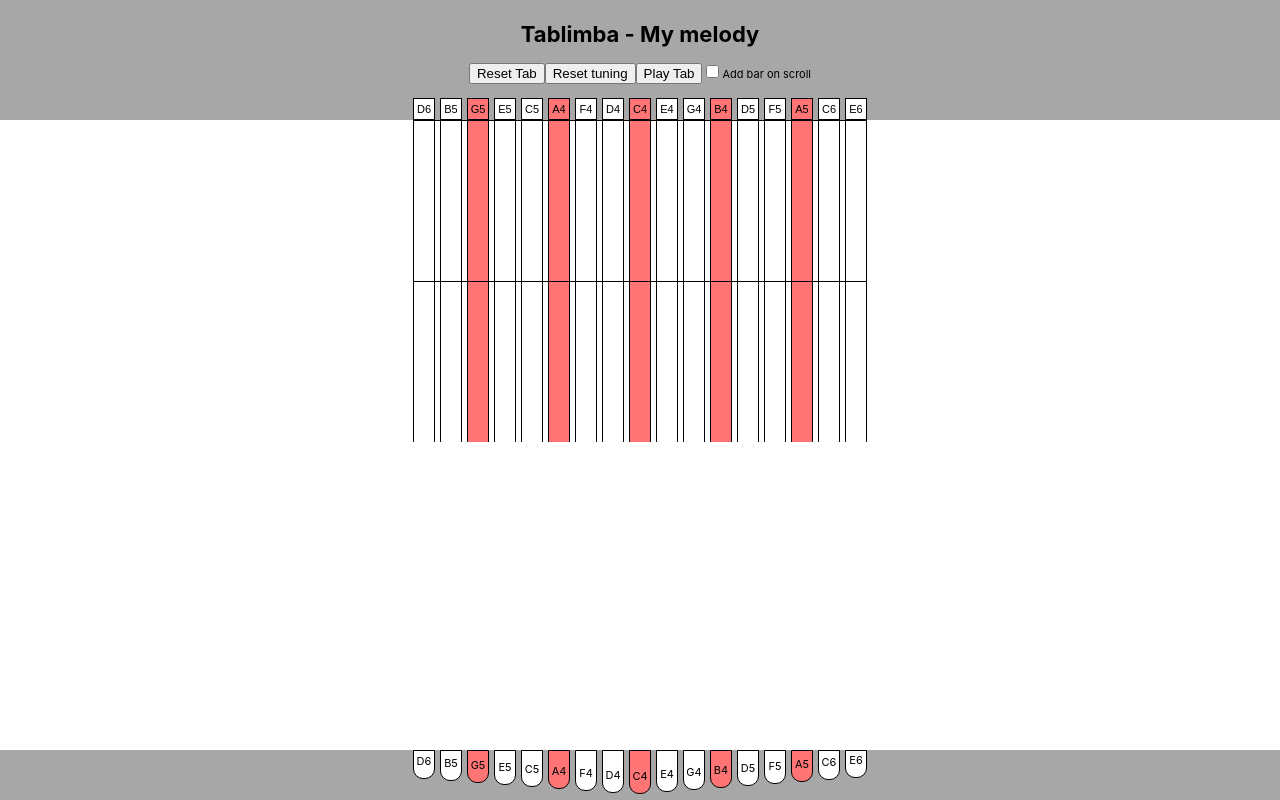
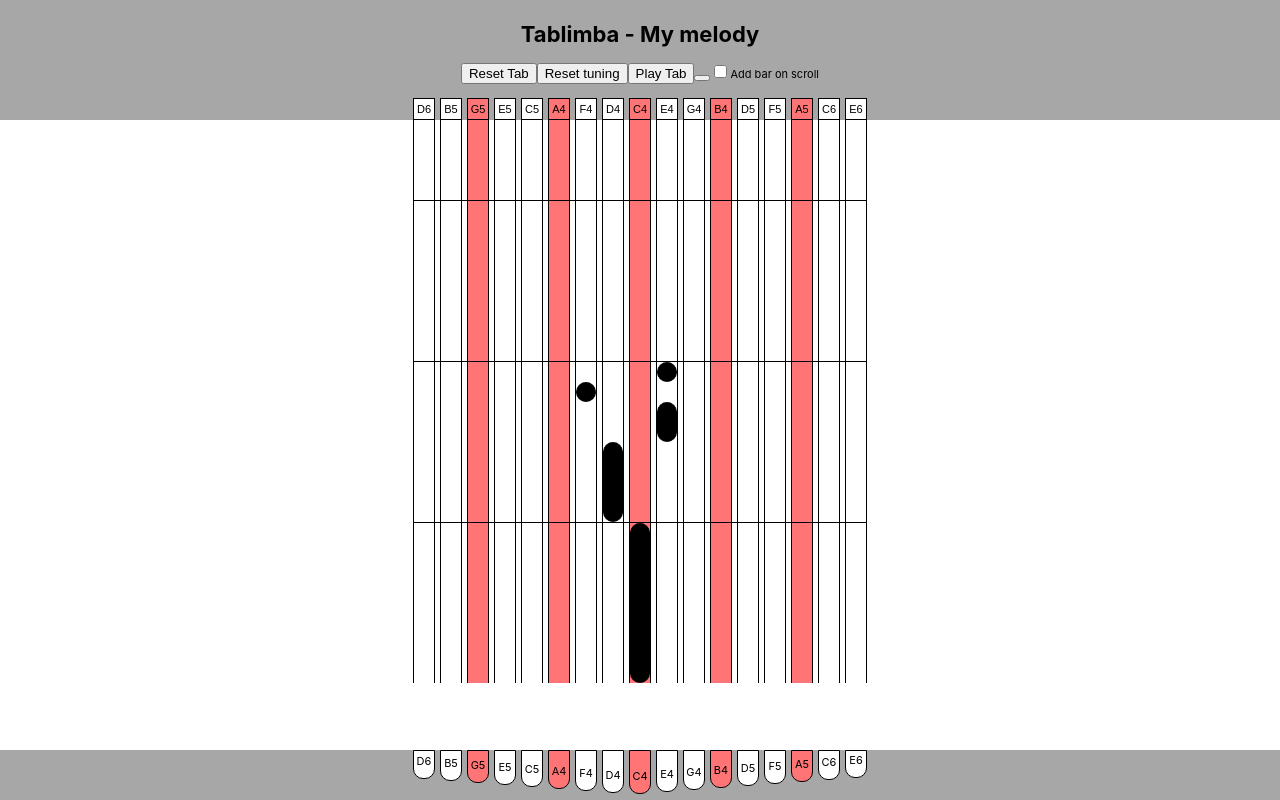
Before and after one commit to TheEssenceSeeker/tablimba, a React (Create React App) app: page / in a window 1280 px wide. Built offline with nearby package versions, Linux system fonts and the light colour scheme.

Commit message:
Added parse function for new types of tabs

```diff
--- a/src/components/TabNote.js
+++ b/src/components/TabNote.js
@@ -1,15 +1,17 @@
 import React from 'react'
 
-const TabNote = ({filled = false, isHighlighted, note, editNote, index}) =>
-    (
+const TabNote = ({filled = false, isHighlighted, note, editNote, index, type}) => {
+    console.log(note)
+    return (
         <div
             className={`tabkey${isHighlighted ? ' highlighted' : ''}`}
-            onClick={() => editNote(index, note.note)}
+            onClick={() => editNote(index, note)}
         >
             {
-                filled && <div className={`tabkey filled ${note.type}`}></div>
+
+                filled && <div className={`tabkey filled ${type}`}></div>
             }
         </div>
-    )
+    )}
 
 export default TabNote
--- a/src/components/TabRow.js
+++ b/src/components/TabRow.js
@@ -9,11 +9,12 @@ const TabRow = ({note, tuning, highlightedNotes, editNote, index, deleteRow, ins
             <i className="fas fa-plus-circle fa-lg addBtn" onClick={() => insertRow(index)}></i>
             {
                 tuning.map((tNote, i) => (
-                    <TabNote filled={tNote === note}
+                    <TabNote filled={tNote === note.note}
+                             note={tNote}
+                             type={note.type}
                              key={i}
                              isHighlighted={highlightedNotes.includes(i)}
                              editNote={editNote}
-                             note={tNote}
                              index={index}
                     />
                     ))
--- a/src/components/Tablimba.js
+++ b/src/components/Tablimba.js
@@ -2,13 +2,15 @@ import React, {useState, useEffect, useRef} from 'react'
 import Tab from './Tab'
 import Kalimba from './Kalimba'
 import Synth from '../sound/Synth'
+import {parseTab} from "../misc/tabHandling"
 
 const Tablimba = props => {
-    const initialTab = new Array(16).fill('')
+    // const initialTab = new Array(16).fill('')
+    const initialTab = ['C4|1n', 'D4|2n', 'E4|4n', 'F4|8n', 'E4', ...new Array(12).fill('')]
     const {playTab, playNote} = new Synth()
 
     const [tuning, setTuning] = useState(props.tuning)
-    const [tab, setTab] = useState(initialTab)
+    const [tab, setTab] = useState(parseTab(initialTab))
     const [tabName, setTabName] = useState('My melody')
     const [highlightedNotes, setHighlightedNotes] = useState([2, 5, 8, 11, 14])
     const [isKalimbaMinimized, setIsKalimbaMinimized] = useState(true)
@@ -41,7 +43,7 @@ const Tablimba = props => {
         setTab(initialTab)
     }
     const playMelody = () => {
-        playTab(tab)
+        playTab(tab.map(item => item.note))
     }
     const toggleHighlight = i => {
         setHighlightedNotes(prevState => {
@@ -81,18 +83,16 @@ const Tablimba = props => {
         const newNote = event.target.value
         const index = event.target.getAttribute('data-index')
         const oldNote = tuning[index]
-        console.log('oldnote', oldNote)
         setTuning(prevState => prevState.map((note, i) => i === parseInt(index) ? newNote : note))
         setTab(prevState => prevState.map(note => note === oldNote ? newNote : note ))
     }
     const resetTuning = () => {
         setTuning(props.tuning)
     }
-    const toggleKalimba = () => {
-        setIsKalimbaMinimized(prevState => !prevState)
-    }
+    // const toggleKalimba = () => {
+    //     setIsKalimbaMinimized(prevState => !prevState)
+    // }
     const handleCheckbox = e => {
-        console.log(e.target.checked)
         setIsAddBarOnScroll(e.target.checked)
     }
 
@@ -104,6 +104,7 @@ const Tablimba = props => {
                     <button onClick={resetTab} >Reset Tab</button>
                     <button onClick={resetTuning}>Reset tuning</button>
                     <button onClick={playMelody} >Play Tab</button>
+                    <button onClick={() => console.log(parseTab(initialTab))}></button>
                     <label>
                         <input
                             name={'add-bar-on-scroll'}
--- a/src/misc/tabHandling.js
+++ b/src/misc/tabHandling.js
@@ -0,0 +1,21 @@
+export const parseTab = tabArr => {
+    let result = []
+    tabArr.forEach(row => {
+        const [note, duration = '8n'] = row.split('|')
+        const durationInEights = 8 / duration.slice(0, -1)
+        for(let i = 0; i < durationInEights; i++) {
+            let type = ''
+            if (i === 0 && i === durationInEights - 1) { // If it is an eighth (1 dot)
+                type = ''
+            } else if (i === durationInEights - 1) {
+                type = 'end'
+            } else if (i === 0) {
+                type = 'start'
+            } else {
+                type = 'mid'
+            }
+            result.push({note, type})
+        }
+    })
+    return result
+}
--- a/src/sound/Synth.js
+++ b/src/sound/Synth.js
@@ -5,7 +5,7 @@ class Synth {
         this.synth = new Tone.Synth().toDestination()
     }
 
-    playNote = (note, duration = '4n') => {
+    playNote = (note, duration = '8n') => {
         this.synth.triggerAttackRelease(note, duration)
     }
 
@@ -15,7 +15,7 @@ class Synth {
         tab.forEach(note => {
             i++
             if (note !== '') {
-                this.synth.triggerAttackRelease(note, "4n", now + i / 2)
+                this.synth.triggerAttackRelease(note, '8n', now + i / 2)
             }
         })
     }
```
